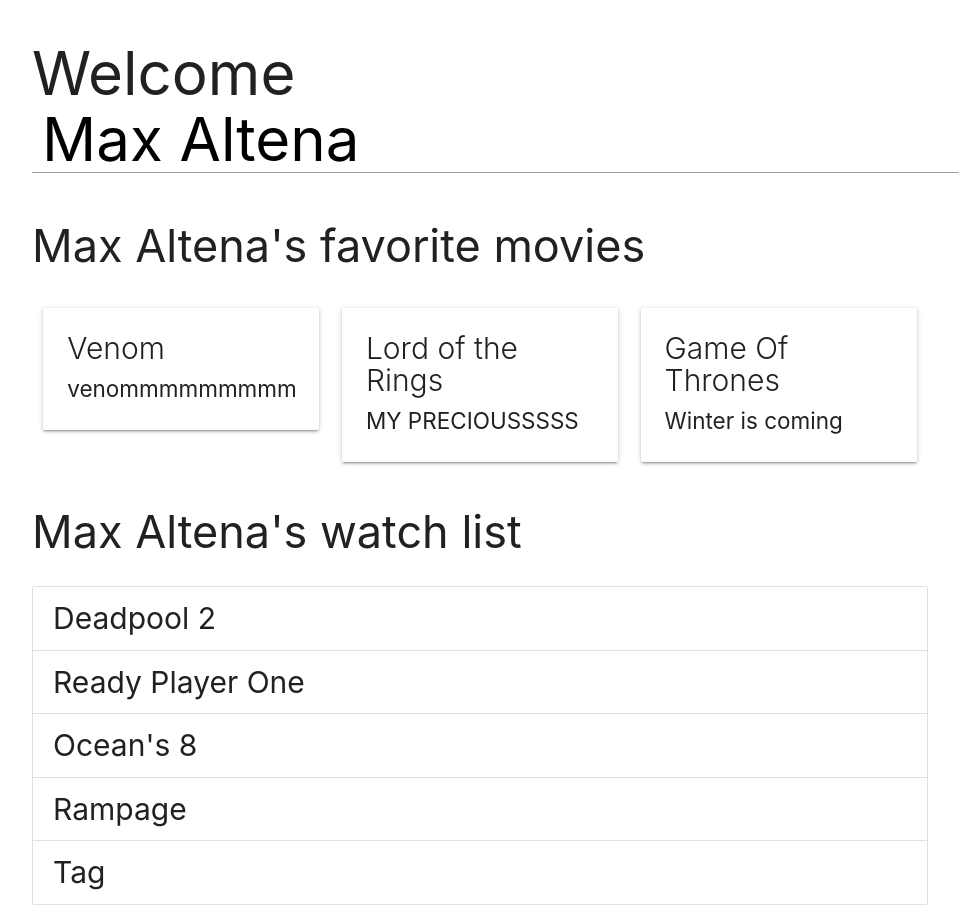
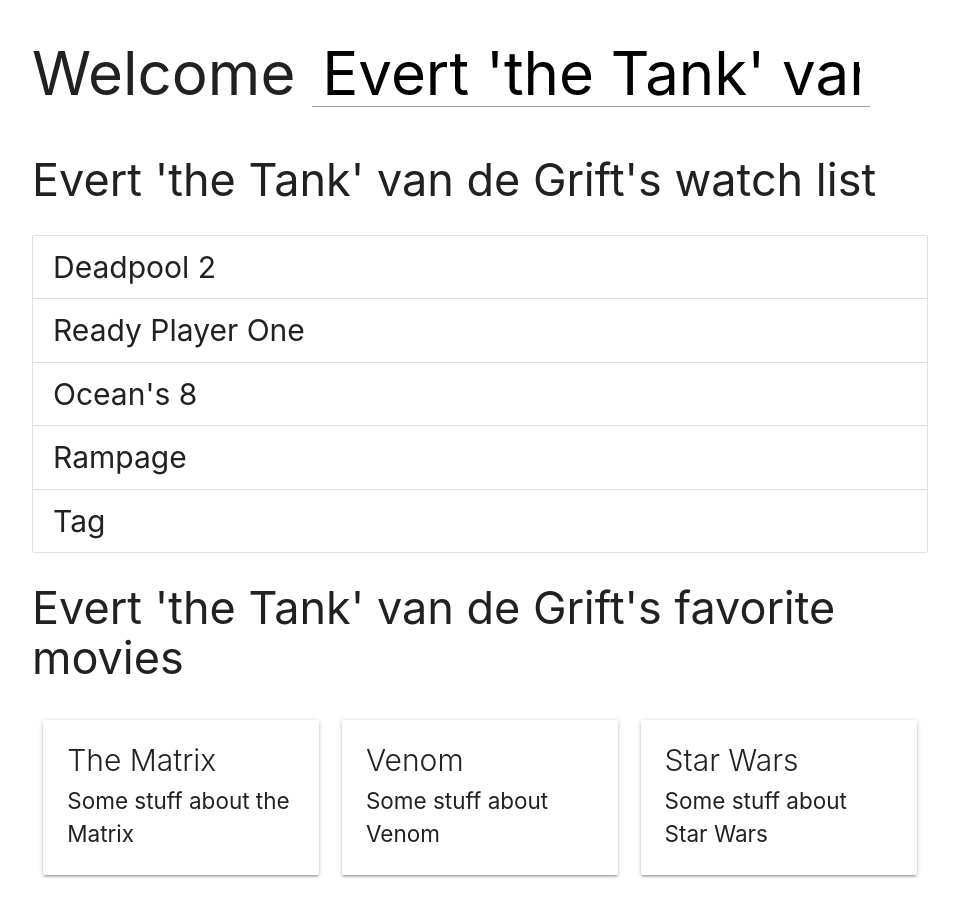
Before and after one commit to RyeRob/workshop-react, a React (Create React App) app: page / in a window 1280 px wide. Shown: the whole page, without its empty margins (160-1119 px from the left). Built offline with nearby package versions, Linux system fonts and the light colour scheme; the HTML template or start-up script is replaced by a standard one.

Commit message:
nice order bro

```diff
--- a/src/App.js
+++ b/src/App.js
@@ -7,17 +7,15 @@
     super(props);
 
     this.state = {
-      name: "Max Altena",
-      list: ["Deadpool 2", "Ready Player One", "Ocean's 8", "Rampage", "Tag"]
+      name: "Evert 'the Tank' van de Grift"
     };
   }
 
   handleChange = e => {
-    this.setState({ [e.target.name]: e.target.value });
+    this.setState({ name: e.target.value });
   };
 
   render() {
-    const { name, list } = this.state;
     return (
       <div className="App">
         <div className="container">
@@ -25,14 +23,13 @@
             Welcome{" "}
             <input
               type="text"
-              name="name"
               placeholder="Your name"
-              value={name}
+              value={this.state.name}
               onChange={this.handleChange}
             />
           </h1>
-          <Level1 name={name} />
-          <Level2 name={name} list={list} />
+          <Level1 name={this.state.name} />
+          <Level2 name={this.state.name} />
         </div>
       </div>
     );
--- a/src/components/level1/Card.js
+++ /dev/null
@@ -1,25 +0,0 @@
-import React, { Component } from "react";
-
-class Card extends Component {
-  constructor(props) {
-    super(props);
-
-    this.state = {
-      title: this.props.title,
-      content: this.props.content
-    };
-  }
-  render() {
-    return (
-      <div className="col s4">
-        <div className="card">
-          <div className="card-content">
-            <span className="card-title">{this.state.title}</span>
-            <p>{this.state.content}</p>
-          </div>
-        </div>
-      </div>
-    );
-  }
-}
-export default Card;
--- /dev/null
+++ b/src/components/level1/Item.js
@@ -0,0 +1,7 @@
+import React from "react";
+
+const Item = ({ item }) => {
+  return <li className="collection-item">{item}</li>;
+};
+
+export default Item;
--- a/src/components/level1/Level1.js
+++ b/src/components/level1/Level1.js
@@ -1,43 +1,19 @@
-import React, { Component } from "react";
+import React from "react";
+import Item from "./Item";
 
-import Card from "./Card";
+const Level1 = ({ name }) => {
+  return (
+    <div className="Level2">
+      <h2>{name}'s watch list</h2>
+      <ul className="collection">
+        <Item item="Deadpool 2" />
+        <Item item="Ready Player One" />
+        <Item item="Ocean's 8" />
+        <Item item="Rampage" />
+        <Item item="Tag" />
+      </ul>
+    </div>
+  );
+};
 
-class Level1 extends Component {
-  constructor(props) {
-    super(props);
-
-    this.state = {
-      name: ""
-    };
-  }
-
-  componentDidMount = () => {
-    this.setState({
-      name: this.props.name
-    });
-  };
-
-  componentDidUpdate = () => {
-    if (this.state.name !== this.props.name) {
-      this.setState({
-        name: this.props.name
-      });
-    }
-  };
-
-  render() {
-    const { name } = this.state;
-
-    return (
-      <div className="Level1">
-        <h2>{name}'s favorite movies</h2>
-        <div className="row">
-          <Card title="Venom" content="venommmmmmmmm" />
-          <Card title="Lord of the Rings" content="MY PRECIOUSSSSS" />
-          <Card title="Game Of Thrones" content="Winter is coming" />
-        </div>
-      </div>
-    );
-  }
-}
 export default Level1;
--- /dev/null
+++ b/src/components/level2/Card.js
@@ -0,0 +1,16 @@
+import React from "react";
+
+const Card = ({ title, content }) => {
+  return (
+    <div className="col s4">
+      <div className="card">
+        <div className="card-content">
+          <span className="card-title">{title}</span>
+          <p>{content}</p>
+        </div>
+      </div>
+    </div>
+  );
+};
+
+export default Card;
--- a/src/components/level2/Level2.js
+++ b/src/components/level2/Level2.js
@@ -1,50 +1,17 @@
-import React, { Component } from "react";
+import React from "react";
+import Card from "./Card";
 
-class Level2 extends Component {
-  constructor(props) {
-    super(props);
+const Level3 = ({ name }) => {
+  return (
+    <div className="Level3">
+      <h2>{name}'s favorite movies</h2>
+      <div className="row">
+        <Card title="The Matrix" content="Some stuff about the Matrix" />
+        <Card title="Venom" content="Some stuff about Venom" />
+        <Card title="Star Wars" content="Some stuff about Star Wars" />
+      </div>
+    </div>
+  );
+};
 
-    this.state = {
-      name: "",
-      list: []
-    };
-  }
-
-  componentDidMount = () => {
-    this.setState({
-      name: this.props.name,
-      list: this.props.list
-    });
-  };
-
-  componentDidUpdate = () => {
-    if (this.state.name !== this.props.name) {
-      this.setState({
-        name: this.props.name
-      });
-    }
-    if (this.state.list !== this.props.list) {
-      this.setState({
-        list: this.props.list
-      });
-    }
-  };
-
-  render() {
-    const { name, list } = this.state;
-    return (
-      <div className="Level2">
-        <h2>{name}'s watch list</h2>
-        <ul className="collection">
-          {list.length > 0
-            ? list.map(item => {
-                return <li className="collection-item">{item}</li>;
-              })
-            : null}
-        </ul>
-      </div>
-    );
-  }
-}
-
-export default Level2;
+export default Level3;
--- a/src/index.css
+++ b/src/index.css
@@ -22,7 +22,7 @@
 }
 
 h1 > input[type="text"]:not(.browser-default) {
-  width: auto;
+  width: 60%;
   font-size: 4rem;
   padding: 10px;
 }
```
Also changed, not shown: src/logo.svg (deleted).
